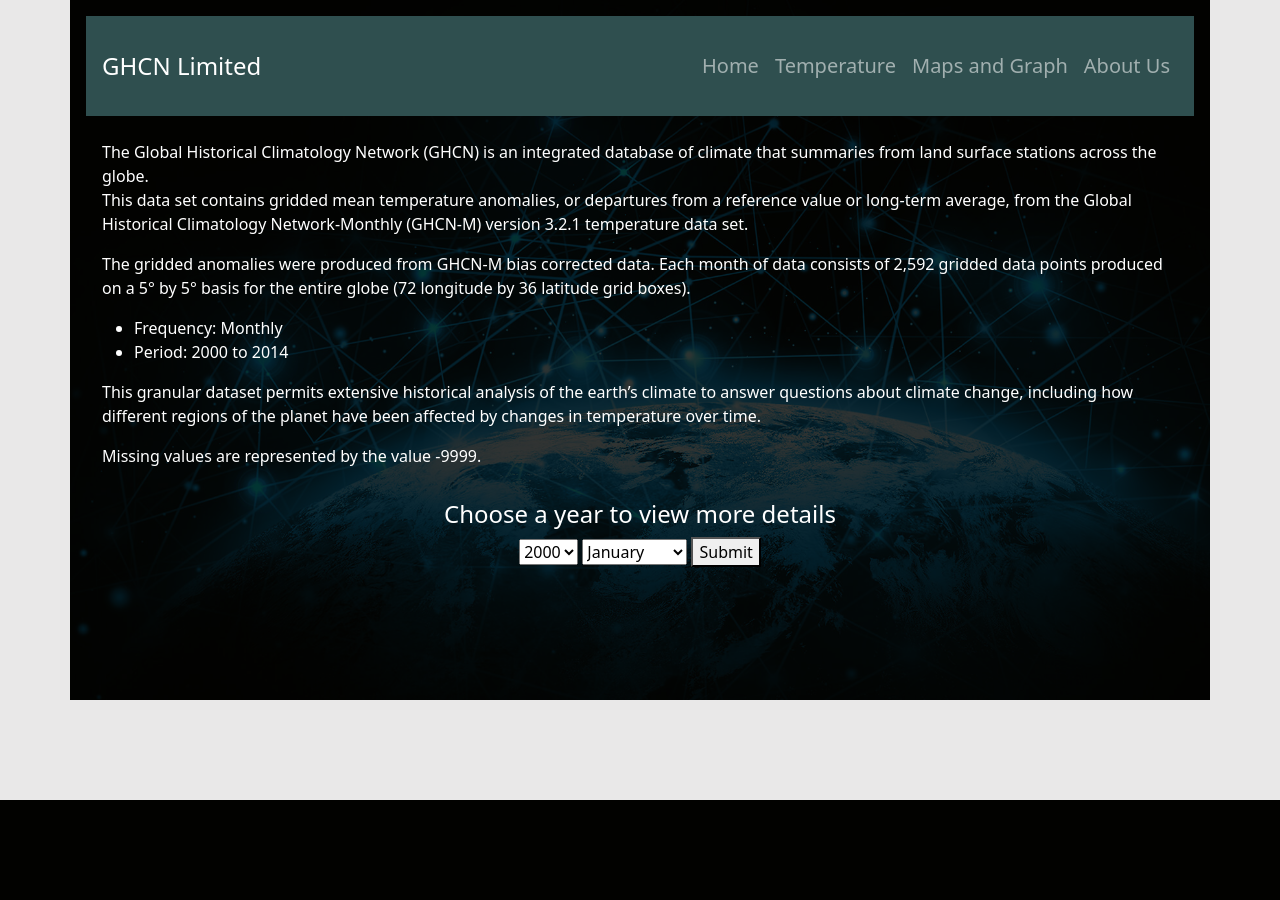
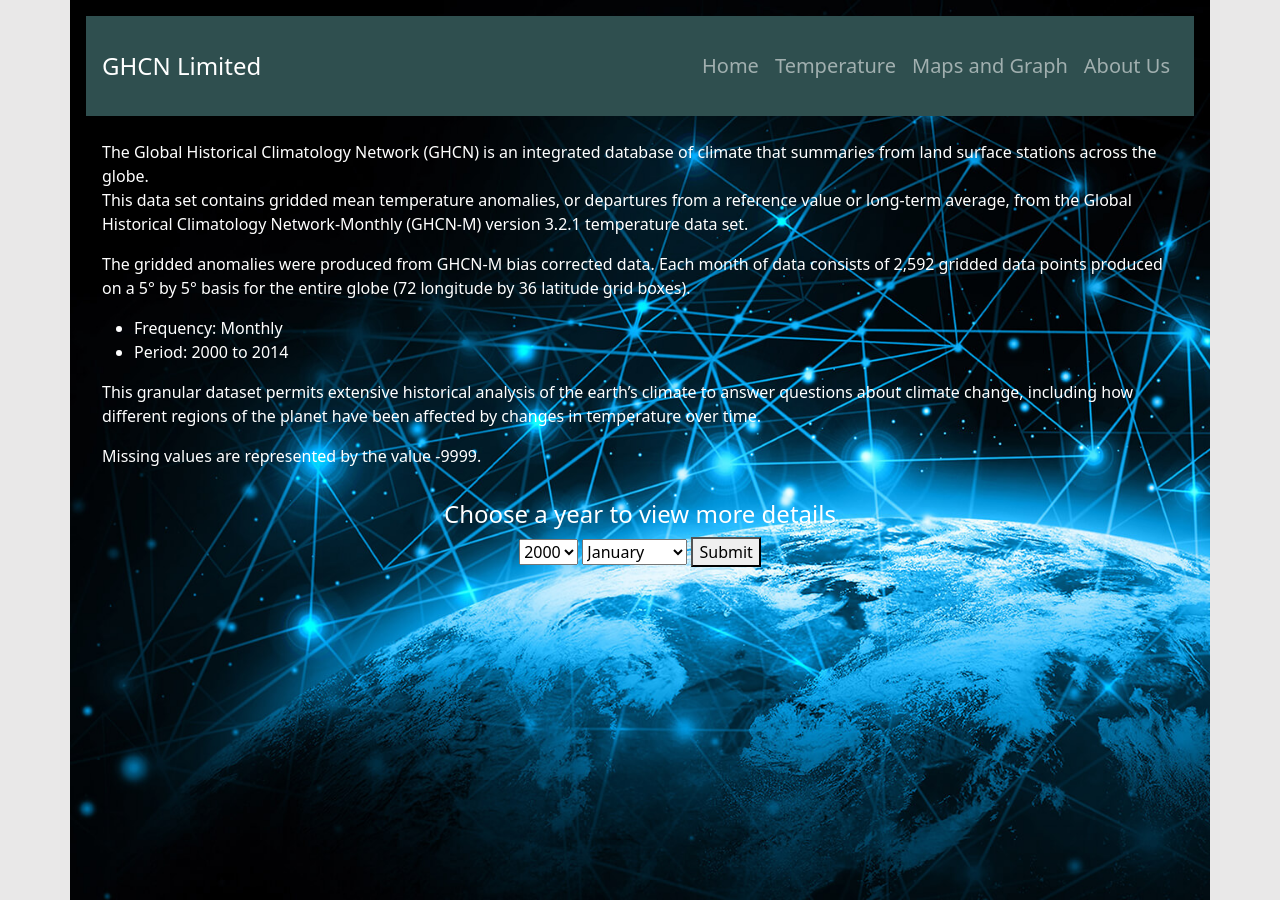
Before and after one commit to Abiii9/Global_HCN, a Django app: page / in a window 1280 px wide. Before the commit the page ends 800 px from the top, so only its background shows below. Run offline with Django 4.2, Linux system fonts and the light colour scheme; data comes from the database, SQL or seed files in the repository; some libraries are stand-ins or nearby versions.

Commit message:
style.css

```diff
--- a/global_temp/static/style.css
+++ b/global_temp/static/style.css
@@ -1,6 +1,6 @@
 body{
    background-color:rgb(233, 232, 232);
-   max-height:800px;
+   max-height:1000px;
 }
 .container{
     background-image: url('7.jpg');
@@ -10,7 +10,7 @@ body{
     position: relative;
     color: white;
     width: 1500px;
-    height: 700px;
+    height: 900px;
 }
 
 .container::after{
@@ -18,7 +18,6 @@ body{
     position: absolute;
     inset: 0;
     z-index:-1;
-    background-color: rgb(3, 3, 0.1);
     opacity: 0.8;
 }
 .nav{
```
Also changed, not shown: global_temp/templates/global_temp/index.html (line endings or trailing spaces).
